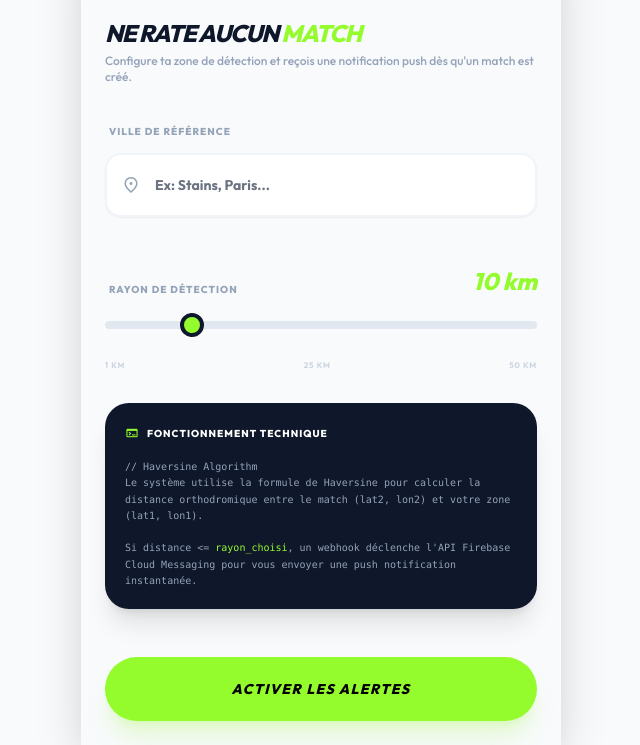
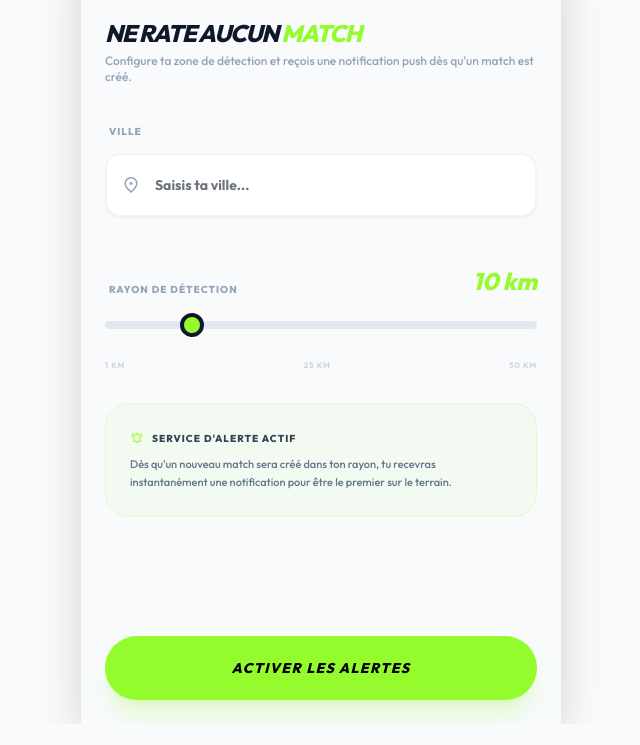
Before and after one commit to gbaaaa93/poteau, a website: page alert_settings.html in a window 1280 px wide. Shown: the part 76-821 px from the top of the page, without its empty margins (319-959 px from the left). After the commit the page ends 800 px from the top, so only its background shows below. Drawn offline with nearby package versions, Linux system fonts and the light colour scheme.

Commit message:
UI: Simplified Premium Alerts settings page

```diff
--- a/alert_settings.html
+++ b/alert_settings.html
@@ -66,10 +66,10 @@
 
             <!-- City Search -->
             <section class="space-y-3">
-                <label class="text-[10px] font-black text-slate-400 uppercase tracking-widest ml-1">Ville de référence</label>
+                <label class="text-[10px] font-black text-slate-400 uppercase tracking-widest ml-1">Ville</label>
                 <div class="relative">
                     <span class="material-symbols-outlined absolute left-4 top-1/2 -translate-y-1/2 text-slate-400 text-xl">location_on</span>
-                    <input type="text" id="city-input" placeholder="Ex: Stains, Paris..."
+                    <input type="text" id="city-input" placeholder="Saisis ta ville..."
                         class="w-full h-16 bg-white border-2 border-slate-100 rounded-2xl pl-12 pr-4 text-sm font-bold focus:border-primary focus:ring-0 transition-all shadow-sm">
                 </div>
             </section>
@@ -90,16 +90,14 @@
                 </div>
             </section>
 
-            <!-- Logic Explanation (Expert Dev) -->
-            <div class="p-5 rounded-3xl bg-slate-900 text-white space-y-4 shadow-xl">
+            <!-- Simple Explanation -->
+            <div class="p-6 rounded-3xl bg-primary/5 border border-primary/20 space-y-2">
                 <div class="flex items-center gap-2">
-                    <span class="material-symbols-outlined text-primary text-sm">terminal</span>
-                    <h4 class="text-[10px] font-black uppercase tracking-widest">Fonctionnement Technique</h4>
+                    <span class="material-symbols-outlined text-primary text-sm">notifications_active</span>
+                    <h4 class="text-[10px] font-black uppercase tracking-widest text-slate-700">Service d'alerte actif</h4>
                 </div>
-                <p class="text-[10px] text-slate-400 leading-relaxed font-mono">
-                    // Haversine Algorithm<br>
-                    Le système utilise la formule de Haversine pour calculer la distance orthodromique entre le match (lat2, lon2) et votre zone (lat1, lon1).<br><br>
-                    Si distance <= <span class="text-primary">rayon_choisi</span>, un webhook déclenche l'API Firebase Cloud Messaging pour vous envoyer une push notification instantanée.
+                <p class="text-[11px] text-slate-500 leading-relaxed font-medium">
+                    Dès qu'un nouveau match sera créé dans ton rayon, tu recevras instantanément une notification pour être le premier sur le terrain.
                 </p>
             </div>
         </main>
```
